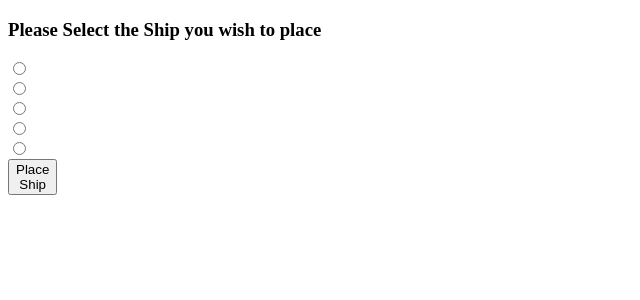
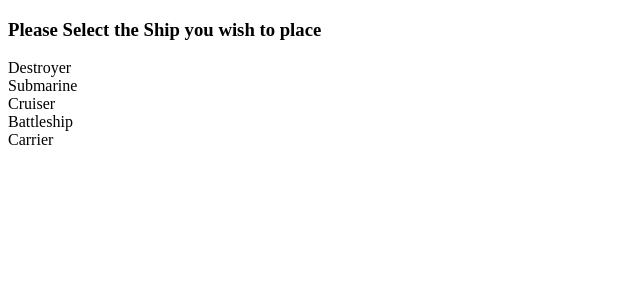
Before and after one commit to Visylvius/battleShip-react, a React app: page / in a window 1280 px wide. Shown: the top 300 px of the page, without its empty margins (0-640 px from the left). Built offline with nearby package versions, Linux system fonts and the light colour scheme; the HTML template or start-up script is replaced by a standard one.

Commit message:
change form from ship select to divs that on click send the necessary values to state

```diff
--- a/src/App.js
+++ b/src/App.js
@@ -14,12 +14,12 @@ class App extends React.Component {
       finishedShipSelection: false,
       player1SelectedShips:
       [
-        {ship: 'destroyer', shipLength: 2},
-        {ship: 'submarine', shipLength: 3},
-        {ship: 'cruiser', shipLength: 3},
-        {ship: 'battleship', shipLength: 4},
-        {ship: 'carrier', shipLength: 5}
-       ],
+        { shipName: 'Destroyer', shipLength: 2 },
+        { shipName: 'Submarine', shipLength: 3 },
+        { shipName: 'Cruiser', shipLength: 3 },
+        { shipName: 'Battleship', shipLength: 4 },
+        { shipName: 'Carrier', shipLength: 5 }
+      ],
       currentlySelectedShipLength: null
     };
   }
@@ -52,23 +52,16 @@ class App extends React.Component {
     console.log('event', event);
   }
 
-  initialShipPlacement(event) {
-    event.preventDefault();
-    let currentlySelectedShipArray = [];
-    currentlySelectedShipArray.push(Number(event.target.ship.value));
-    console.log(currentlySelectedShipArray);
+  initialShipPlacement(shipName, shipLength) {
+    console.log('shipName', shipName, 'shiplength', shipLength);
     // console.log('event.target', typeof Number(event.target.ship.value));
     this.setState({
       currentlySelectingShip: true,
-      currentlySelectedShipLength: Number(event.target.ship.value),
-      player1SelectedShips: this.state.player1SelectedShips.concat(currentlySelectedShipArray)
+      currentlySelectedShipLength: shipLength
     }, () => {
       console.log('this.state', this.state);
     });
-    // console.log('this.state', this.state);
   }
-
-
 
   render() {
     return (
--- a/src/Ship-Select.js
+++ b/src/Ship-Select.js
@@ -6,23 +6,29 @@ const ShipSelect = ({currentlySelectedShips, playerSelectsShip}) => {
       className='ship-select-container'
     >
       <h3>Please Select the Ship you wish to place</h3>
-      <form
-        className='ship-select'
+      {/* <form
+        className='ship-select-container'
         style={{width: '10px'}}
         onSubmit={playerSelectsShip}
-      >
+      > */}
       {currentlySelectedShips.map((ship) => {
         return (
-          <div>
-            {console.log('ship', ship)}
-            <input type='radio' name='ship' />
+          <div
+            className='ship-select-option'
+            key={ship.shipName}
+            onClick={() => {playerSelectsShip(ship.shipName, ship.shipLength)}}
+          >
+            {/* <input
+              type='radio'
+              name='ship'
+              id={ship.shipName}
+              value={ship.shipLength}
+            /> */}
+          {ship.shipName}
           </div>
 
         )
       })}
-
-        <button type='submit'>Place Ship</button>
-      </form>
     </div>
 
   );
```
